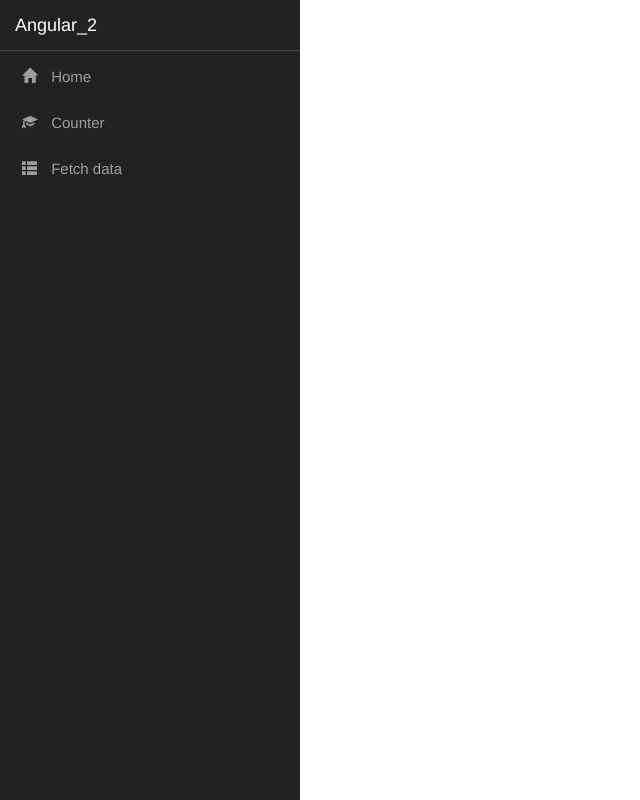
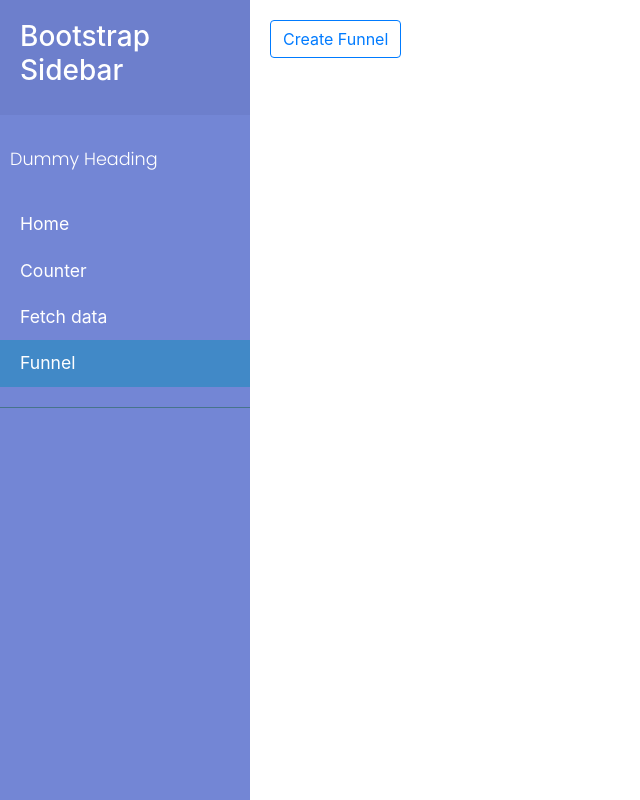
Before and after one commit to ndvarpe/Angular6-With-Grid, an Angular app in the folder Angular 2/ClientApp/: page /funnel in a window 1280 px wide. Before the commit this address led to /. Shown: the whole page, without its empty margins (0-640 px from the left). Built offline with nearby package versions, Linux system fonts and the light colour scheme.

Commit message:
Added new boostrap version with funnel component.

```diff
--- a/Angular 2/ClientApp/package.json
+++ b/Angular 2/ClientApp/package.json
@@ -23,9 +23,10 @@
     "@angular/platform-browser-dynamic": "6.1.2",
     "@angular/platform-server": "6.1.2",
     "@angular/router": "6.1.2",
+    "@ng-bootstrap/ng-bootstrap": "^3.0.0",
     "@nguniversal/module-map-ngfactory-loader": "^5.0.0-beta.5",
     "aspnet-prerendering": "^3.0.1",
-    "bootstrap": "^3.3.7",
+    "bootstrap": "^4.1.3",
     "core-js": "^2.4.1",
     "rxjs": "^6.2.2",
     "zone.js": "^0.8.26"
--- a/Angular 2/ClientApp/src/app/app.component.html
+++ b/Angular 2/ClientApp/src/app/app.component.html
@@ -1,4 +1,4 @@
-<div class='container-fluid'>
+<!--<div class='container-fluid'>
   <div class='row'>
     <div class='col-sm-3'>
       <app-nav-menu></app-nav-menu>
@@ -7,4 +7,10 @@
       <router-outlet></router-outlet>
     </div>
   </div>
+</div>-->
+<div class="wrapper">
+  <app-nav-menu></app-nav-menu>
+  <div id="content">
+    <router-outlet></router-outlet>
+  </div>
 </div>
--- a/Angular 2/ClientApp/src/app/app.module.ts
+++ b/Angular 2/ClientApp/src/app/app.module.ts
@@ -3,6 +3,7 @@ import { NgModule } from '@angular/core';
 import { FormsModule } from '@angular/forms';
 import { HttpClientModule } from '@angular/common/http';
 import { RouterModule } from '@angular/router';
+import { NgbModule } from '@ng-bootstrap/ng-bootstrap';
 
 import { AppComponent } from './app.component';
 import { NavMenuComponent } from './nav-menu/nav-menu.component';
@@ -24,10 +25,12 @@ import { FunnelComponent } from './components/funnel/funnel.component';
     BrowserModule.withServerTransition({ appId: 'ng-cli-universal' }),
     HttpClientModule,
     FormsModule,
+    NgbModule.forRoot(),
     RouterModule.forRoot([
       { path: '', component: HomeComponent, pathMatch: 'full' },
       { path: 'counter', component: CounterComponent },
       { path: 'fetch-data', component: FetchDataComponent },
+      { path: 'funnel', component: FunnelComponent },
     ])
   ],
   providers: [],
--- a/Angular 2/ClientApp/src/app/components/funnel/funnel.component.css
+++ b/Angular 2/ClientApp/src/app/components/funnel/funnel.component.css
@@ -0,0 +1,12 @@
+.dark-modal .modal-content {
+  background-color: #292b2c;
+  color: white;
+}
+
+.dark-modal .close {
+  color: white;
+}
+
+.light-blue-backdrop {
+  background-color: #5cb3fd;
+}
--- a/Angular 2/ClientApp/src/app/components/funnel/funnel.component.html
+++ b/Angular 2/ClientApp/src/app/components/funnel/funnel.component.html
@@ -1,3 +1,23 @@
-<p>
-  funnel works!
-</p>
+
+<ng-template #content let-c="close" let-d="dismiss">
+  <div class="modal-header">
+    <h4 class="modal-title">Modal title</h4>
+    <button type="button" class="close" aria-label="Close" (click)="d('Cross click')">
+      <span aria-hidden="true">&times;</span>
+    </button>
+  </div>
+  <div class="modal-body">
+    <p>One fine body&hellip;</p>
+  </div>
+  <div class="modal-footer">
+    <button type="button" class="btn btn-light" (click)="c('Close click')">Close</button>
+  </div>
+</ng-template>
+
+<div class="">
+  <!--<button class="btn btn-outline-primary mb-2 mr-2" (click)="openWindowCustomClass(content)">Modal with window custom class</button>
+  <button class="btn btn-outline-primary mb-2 mr-2" (click)="openBackDropCustomClass(content)">Modal with backdrop custom class</button>
+  <button class="btn btn-outline-primary mb-2 mr-2" (click)="openSm(content)">Small modal</button>
+  <button class="btn btn-outline-primary mb-2 mr-2" (click)="openLg(content)">Large modal</button>-->
+  <button class="btn btn-outline-primary mb-2 mr-2" (click)="openVerticallyCentered(content)">Create Funnel</button>
+</div>
--- a/Angular 2/ClientApp/src/app/components/funnel/funnel.component.ts
+++ b/Angular 2/ClientApp/src/app/components/funnel/funnel.component.ts
@@ -1,15 +1,39 @@
-import { Component, OnInit } from '@angular/core';
+import { Component, OnInit, ViewEncapsulation } from '@angular/core';
+import { NgbModal, ModalDismissReasons } from '@ng-bootstrap/ng-bootstrap';
 
 @Component({
   selector: 'app-funnel',
   templateUrl: './funnel.component.html',
-  styleUrls: ['./funnel.component.css']
+  styleUrls: ['./funnel.component.css'],
+  encapsulation: ViewEncapsulation.None
 })
 export class FunnelComponent implements OnInit {
+  closeResult: string;
 
-  constructor() { }
+  constructor(private modalService: NgbModal) { }
 
   ngOnInit() {
+    console.log('Component');
+  }
+
+  openBackDropCustomClass(content) {
+    this.modalService.open(content, { backdropClass: 'light-blue-backdrop' });
+  }
+
+  openWindowCustomClass(content) {
+    this.modalService.open(content, { windowClass: 'dark-modal' });
+  }
+
+  openSm(content) {
+    this.modalService.open(content, { size: 'sm' });
+  }
+
+  openLg(content) {
+    this.modalService.open(content, { size: 'lg' });
+  }
+
+  openVerticallyCentered(content) {
+    this.modalService.open(content, { centered: true });
   }
 
 }
--- a/Angular 2/ClientApp/src/app/home/home.component.html
+++ b/Angular 2/ClientApp/src/app/home/home.component.html
@@ -1,14 +1,7 @@
-<h1>Hello, world!</h1>
-<p>Welcome to your new single-page application, built with:</p>
-<ul>
-  <li><a href='https://get.asp.net/'>ASP.NET Core</a> and <a href='https://msdn.microsoft.com/en-us/library/67ef8sbd.aspx'>C#</a> for cross-platform server-side code</li>
-  <li><a href='https://angular.io/'>Angular</a> and <a href='http://www.typescriptlang.org/'>TypeScript</a> for client-side code</li>
-  <li><a href='http://getbootstrap.com/'>Bootstrap</a> for layout and styling</li>
-</ul>
-<p>To help you get started, we've also set up:</p>
-<ul>
-  <li><strong>Client-side navigation</strong>. For example, click <em>Counter</em> then <em>Back</em> to return here.</li>
-  <li><strong>Angular CLI integration</strong>. In development mode, there's no need to run <code>ng serve</code>. It runs in the background automatically, so your client-side resources are dynamically built on demand and the page refreshes when you modify any file.</li>
-  <li><strong>Efficient production builds</strong>. In production mode, development-time features are disabled, and your <code>dotnet publish</code> configuration automatically invokes <code>ng build</code> to produce minified, ahead-of-time compiled JavaScript files.</li>
-</ul>
-<p>The <code>ClientApp</code> subdirectory is a standard Angular CLI application. If you open a command prompt in that directory, you can run any <code>ng</code> command (e.g., <code>ng test</code>), or use <code>npm</code> to install extra packages into it.</p>
+  <h2>Collapsible Sidebar Using Bootstrap 4</h2>
+  <p>Lorem ipsum dolor sit amet, consectetur adipisicing elit, sed do eiusmod tempor incididunt ut labore et dolore magna aliqua. Ut enim ad minim veniam, quis nostrud exercitation ullamco laboris nisi ut aliquip ex ea commodo consequat. Duis aute irure dolor in reprehenderit in voluptate velit esse cillum dolore eu fugiat nulla pariatur. Excepteur sint occaecat cupidatat non proident, sunt in culpa qui officia deserunt mollit anim id est laborum.</p>
+  <p>Lorem ipsum dolor sit amet, consectetur adipisicing elit, sed do eiusmod tempor incididunt ut labore et dolore magna aliqua. Ut enim ad minim veniam, quis nostrud exercitation ullamco laboris nisi ut aliquip ex ea commodo consequat. Duis aute irure dolor in reprehenderit in voluptate velit esse cillum dolore eu fugiat nulla pariatur. Excepteur sint occaecat cupidatat non proident, sunt in culpa qui officia deserunt mollit anim id est laborum.</p>
+  <div class="line"></div>
+  <h2>Lorem Ipsum Dolor</h2>
+  <p>Lorem ipsum dolor sit amet, consectetur adipisicing elit, sed do eiusmod tempor incididunt ut labore et dolore magna aliqua. Ut enim ad minim veniam, quis nostrud exercitation ullamco laboris nisi ut aliquip ex ea commodo consequat. Duis aute irure dolor in reprehenderit in voluptate velit esse cillum dolore eu fugiat nulla pariatur. Excepteur sint occaecat cupidatat non proident, sunt in culpa qui officia deserunt mollit anim id est laborum.</p>
+  <div class="line"></div>
--- a/Angular 2/ClientApp/src/app/nav-menu/nav-menu.component.html
+++ b/Angular 2/ClientApp/src/app/nav-menu/nav-menu.component.html
@@ -1,17 +1,9 @@
-<div class='main-nav'>
-    <div class='navbar navbar-inverse'>
-        <div class='navbar-header'>
-            <button type='button' class='navbar-toggle' data-toggle='collapse' data-target='.navbar-collapse' [attr.aria-expanded]='isExpanded' (click)='toggle()'>
-                <span class='sr-only'>Toggle navigation</span>
-                <span class='icon-bar'></span>
-                <span class='icon-bar'></span>
-                <span class='icon-bar'></span>
-            </button>
-            <a class='navbar-brand' [routerLink]='["/"]'>Angular_2</a>
+<nav id="sidebar">
+  <div class="sidebar-header">
+    <h3>Bootstrap Sidebar</h3>
   </div>
-        <div class='clearfix'></div>
-        <div class='navbar-collapse collapse' [ngClass]='{ "in": isExpanded }'>
-            <ul class='nav navbar-nav'>
+  <ul class="list-unstyled components">
+    <p>Dummy Heading</p>
     <li [routerLinkActive]='["link-active"]' [routerLinkActiveOptions]='{ exact: true }'>
       <a [routerLink]='["/"]' (click)='collapse()'>
         <span class='glyphicon glyphicon-home'></span> Home
@@ -27,7 +19,10 @@
         <span class='glyphicon glyphicon-th-list'></span> Fetch data
       </a>
     </li>
+    <li [routerLinkActive]='["link-active"]'>
+      <a [routerLink]='["/funnel"]' (click)='collapse()'>
+        <span class='glyphicon glyphicon-th-list'></span> Funnel
+      </a>
+    </li>
   </ul>
-        </div>
-    </div>
-</div>
+</nav>
--- a/Angular 2/ClientApp/src/styles.css
+++ b/Angular 2/ClientApp/src/styles.css
@@ -1 +1,180 @@
 /* You can add global styles to this file, and also import other style files */
+/*
+    DEMO STYLE
+*/
+
+@import "https://fonts.googleapis.com/css?family=Poppins:300,400,500,600,700";
+
+html{
+  height:100%;
+}
+
+body {
+  font-family: 'Poppins', sans-serif;
+  background: #fafafa;
+  height:100%;
+}
+
+p {
+  font-family: 'Poppins', sans-serif;
+  font-size: 1.1em;
+  font-weight: 300;
+  line-height: 1.7em;
+  color: #999;
+}
+
+a,
+a:hover,
+a:focus {
+  color: inherit !important;
+  text-decoration: none;
+  transition: all 0.3s;
+}
+
+.navbar {
+  padding: 15px 10px;
+  background: #fff;
+  border: none;
+  border-radius: 0;
+  margin-bottom: 40px;
+  box-shadow: 1px 1px 3px rgba(0, 0, 0, 0.1);
+}
+
+.navbar-btn {
+  box-shadow: none;
+  outline: none !important;
+  border: none;
+}
+
+.line {
+  width: 100%;
+  height: 1px;
+  border-bottom: 1px dashed #ddd;
+  margin: 40px 0;
+}
+
+/* ---------------------------------------------------
+    SIDEBAR STYLE
+----------------------------------------------------- */
+
+.wrapper {
+  display: flex;
+  width: 100%;
+  height:100%;
+  align-items: stretch;
+}
+
+#sidebar {
+  min-width: 250px;
+  max-width: 250px;
+  background: #7386D5;
+  color: #fff;
+  transition: all 0.3s;
+  height:100%;
+}
+
+  #sidebar.active {
+    margin-left: -250px;
+  }
+
+  #sidebar .sidebar-header {
+    padding: 20px;
+    background: #6d7fcc;
+  }
+
+  #sidebar ul.components {
+    padding: 20px 0;
+    border-bottom: 1px solid #47748b;
+  }
+
+  #sidebar ul p {
+    color: #fff;
+    padding: 10px;
+  }
+
+  #sidebar ul li a {
+    padding: 10px;
+    font-size: 1.1em;
+    display: block;
+  }
+
+    #sidebar ul li a:hover {
+      color: #7386D5 !important;
+      background: #fff;
+    }
+
+  #sidebar ul li.active > a,
+  a[aria-expanded="true"] {
+    color: #fff;
+    background: #6d7fcc;
+  }
+
+a[data-toggle="collapse"] {
+  position: relative;
+}
+
+.dropdown-toggle::after {
+  display: block;
+  position: absolute;
+  top: 50%;
+  right: 20px;
+  transform: translateY(-50%);
+}
+
+ul ul a {
+  font-size: 0.9em !important;
+  padding-left: 30px !important;
+  background: #6d7fcc;
+}
+
+ul.CTAs {
+  padding: 20px;
+}
+
+  ul.CTAs a {
+    text-align: center;
+    font-size: 0.9em !important;
+    display: block;
+    border-radius: 5px;
+    margin-bottom: 5px;
+  }
+
+a.download {
+  background: #fff;
+  color: #7386D5;
+}
+
+a.article,
+a.article:hover {
+  background: #6d7fcc !important;
+  color: #fff !important;
+}
+
+/* ---------------------------------------------------
+    CONTENT STYLE
+----------------------------------------------------- */
+
+#content {
+  width: 100%;
+  padding: 20px;
+  min-height: 100vh;
+  transition: all 0.3s;
+}
+
+/* ---------------------------------------------------
+    MEDIAQUERIES
+----------------------------------------------------- */
+
+@media (max-width: 768px) {
+  #sidebar {
+    margin-left: -250px;
+  }
+
+    #sidebar.active {
+      margin-left: 0;
+    }
+
+  #sidebarCollapse span {
+    display: none;
+  }
+}
```
Lines whose indentation alone changed are shown as unchanged.
